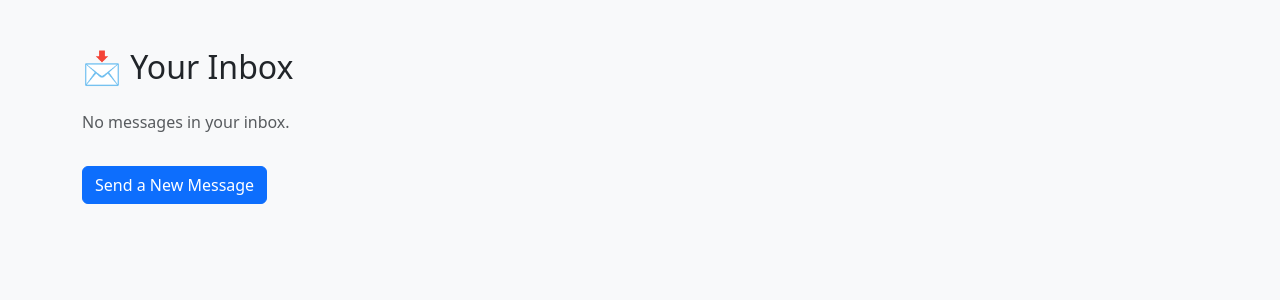
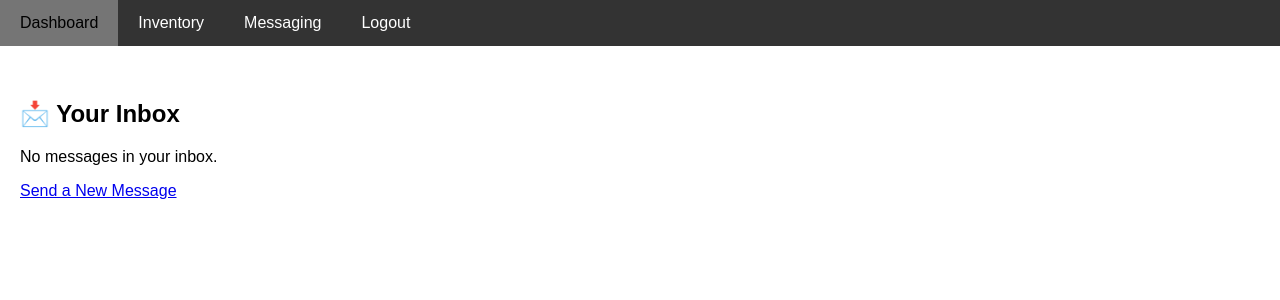
Before and after one commit to lk18tu/COSC4P02_inventory, a Django app: page /messaging/inbox/ in a window 1280 px wide. Shown: the top 300 px of the page. Run offline with Django 5.2, Linux system fonts and the light colour scheme; the visitor is signed in with stand-in values (Sample User, id 1); data that the repository does not hold is empty.

Commit message:
update navbar messaging link

```diff
--- a/src/inventory_track/inventory_track/urls.py
+++ b/src/inventory_track/inventory_track/urls.py
@@ -21,6 +21,6 @@ from django.urls import path, include
 urlpatterns = [
     path('admin/', admin.site.urls),
     path('userauth/', include('userauth.urls')),  # Include userauth app URLs
-    path('messaging/', include('messaging.urls')),  # Add Messaging app
+    path('messaging/', include(('messaging.urls', 'messaging'), namespace='messaging')),  # Add Messaging app
     path('updateStock/', include(('updateStock.urls', 'updateStock'), namespace='updateStock')), #urls for stock update
 ]
--- a/src/inventory_track/messaging/templates/messaging/inbox.html
+++ b/src/inventory_track/messaging/templates/messaging/inbox.html
@@ -1,30 +1,21 @@
-{% load static %}
-<!DOCTYPE html>
-<html lang="en">
-<head>
-    <meta charset="UTF-8">
-    <meta name="viewport" content="width=device-width, initial-scale=1.0">
-    <title>Inbox</title>
-    <link rel="stylesheet" href="https://cdn.jsdelivr.net/npm/bootstrap@5.3.0/dist/css/bootstrap.min.css">
-</head>
-<body class="bg-light">
+{% extends 'base.html' %}
+{% block title %} Inbox {% endblock %}
+{% block content %}
 
-<div class="container mt-5">
-    <h2 class="mb-4">📩 Your Inbox</h2>
-    <div class="list-group">
+    <h2>📩 Your Inbox</h2>
+
         {% for message in messages %}
-            <a href="{% url 'read_message' message.id %}"
+            <a href="{% url 'messaging:read_message' message.id %}"
                class="list-group-item list-group-item-action {% if not message.read %}list-group-item-warning{% endif %}">
-                <h5 class="mb-1">{{ message.subject|default:"(No Subject)" }}</h5>
-                <p class="mb-1">From: <strong>{{ message.sender.username }}</strong></p>
-                <small class="text-muted">Sent at: {{ message.timestamp }}</small>
+                <h5>{{ message.subject|default:"(No Subject)" }}</h5>
+                <p>From: <strong>{{ message.sender.username }}</strong></p>
+                <small>Sent at: {{ message.timestamp }}</small>
             </a>
         {% empty %}
-            <p class="text-muted">No messages in your inbox.</p>
+            <p>No messages in your inbox.</p>
         {% endfor %}
-    </div>
-    <a href="{% url 'send_message' %}" class="btn btn-primary mt-3">Send a New Message</a>
-</div>
 
-</body>
-</html>
+    <a href="{% url 'messaging:send_message' %}" class="btn btn-primary mt-3">Send a New Message</a>
+
+
+{% endblock %}
--- a/src/inventory_track/messaging/templates/messaging/read_message.html
+++ b/src/inventory_track/messaging/templates/messaging/read_message.html
@@ -21,8 +21,8 @@
             <p>{{ message.content|linebreaks }}</p>
         </div>
         <div class="card-footer">
-            <a href="{% url 'inbox' %}" class="btn btn-outline-primary">Back to Inbox</a>
-            <a href="{% url 'send_message' %}" class="btn btn-success">Reply</a>
+            <a href="{% url 'messaging:inbox' %}" class="btn btn-outline-primary">Back to Inbox</a>
+            <a href="{% url 'messaging:send_message' %}" class="btn btn-success">Reply</a>
         </div>
     </div>
 </div>
--- a/src/inventory_track/messaging/templates/messaging/send_message.html
+++ b/src/inventory_track/messaging/templates/messaging/send_message.html
@@ -30,7 +30,7 @@
                     <textarea name="content" class="form-control" rows="4" placeholder="Type your message here" required></textarea>
                 </div>
                 <button type="submit" class="btn btn-success">Send Message</button>
-                <a href="{% url 'inbox' %}" class="btn btn-outline-secondary">Back to Inbox</a>
+                <a href="{% url 'messaging:inbox' %}" class="btn btn-outline-secondary">Back to Inbox</a>
             </form>
         </div>
     </div>
--- a/src/inventory_track/templates/base.html
+++ b/src/inventory_track/templates/base.html
@@ -45,7 +45,7 @@
     <div class="navbar">
         <a href="{% url 'dashboard' %}">Dashboard</a>
         <a href="{% url 'updateStock:product_list' %}">Inventory</a>
-
+        <a href="{% url 'messaging:inbox' %}">Messaging</a>
         <a href="{% url 'logout' %}">Logout</a>
     </div>
 
```
